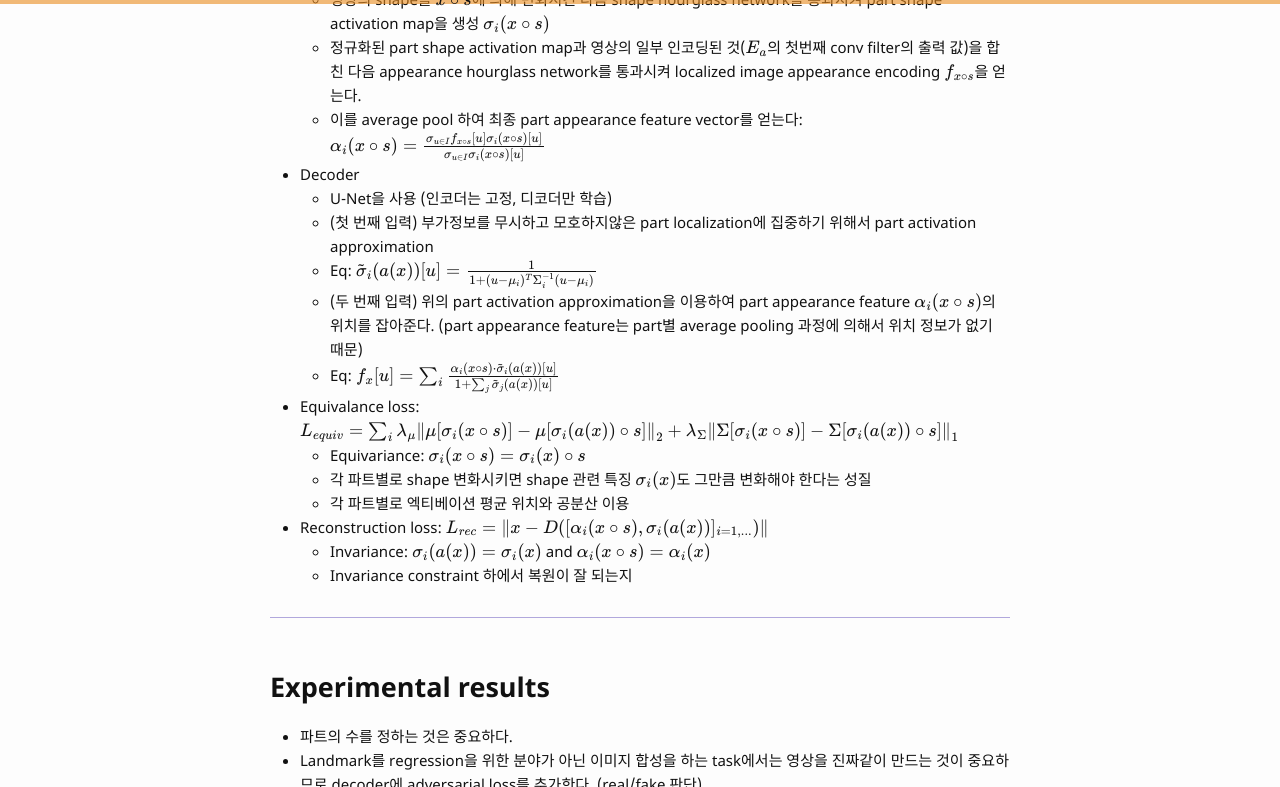
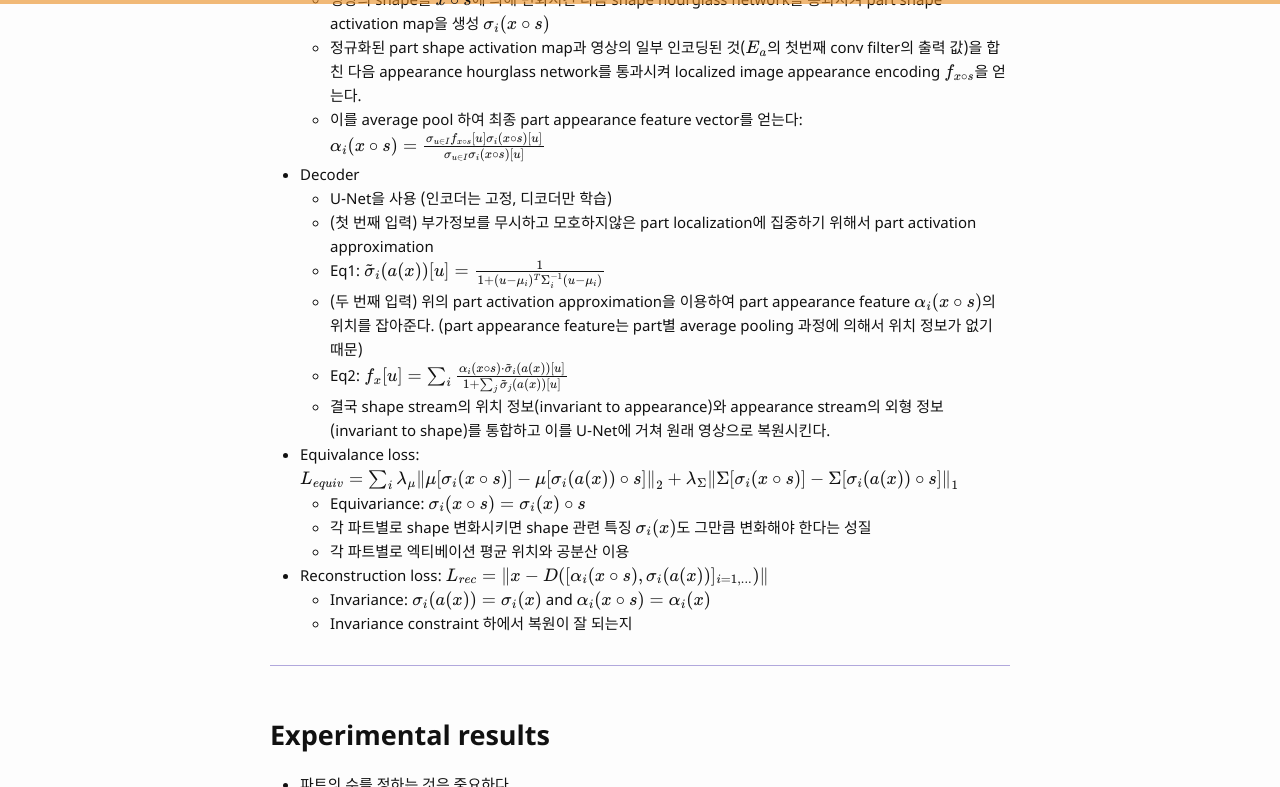
Before and after one commit to bismex/bismex.github.io, a Jekyll site: the page built from _posts/2019-05-27-UPBD.md, in a window 1280 px wide and 900 px high, scrolled down 2499 px, cut to the strip 0-787 px from the top of the window. Built offline with Jekyll 4.4.1, drawn with Linux system fonts in a browser that asks for light colours; formulas are drawn with MathJax 3.

Commit message:
Update 2019-05-27-UPBD.md

```diff
--- a/_posts/2019-05-27-UPBD.md
+++ b/_posts/2019-05-27-UPBD.md
@@ -70,9 +70,10 @@ tags: CV unsupervised disentangled
 - Decoder
   - U-Net을 사용 (인코더는 고정, 디코더만 학습)
   - (첫 번째 입력) 부가정보를 무시하고 모호하지않은 part localization에 집중하기 위해서 part activation approximation
-  - Eq: $$\tilde{\sigma}_i (a(x)) [u] = \frac{1}{1 + (u - \mu_i)^T \Sigma^{-1}_i (u - \mu_i)}$$
+  - Eq1: $$\tilde{\sigma}_i (a(x)) [u] = \frac{1}{1 + (u - \mu_i)^T \Sigma^{-1}_i (u - \mu_i)}$$
   - (두 번째 입력) 위의 part activation approximation을 이용하여 part appearance feature $$\alpha_i (x \circ s)$$의 위치를 잡아준다. (part appearance feature는 part별 average pooling 과정에 의해서 위치 정보가 없기 때문)
-  - Eq: $$f_x [u] = \sum_i \frac{\alpha_i (x \circ s) \cdot \tilde{\sigma}_i (a(x))[u]}{1 + \sum_j \tilde{\sigma}_j (a(x))[u]} $$
+  - Eq2: $$f_x [u] = \sum_i \frac{\alpha_i (x \circ s) \cdot \tilde{\sigma}_i (a(x))[u]}{1 + \sum_j \tilde{\sigma}_j (a(x))[u]} $$
+  - 결국 shape stream의 위치 정보(invariant to appearance)와 appearance stream의 외형 정보(invariant to shape)를 통합하고 이를 U-Net에 거쳐 원래 영상으로 복원시킨다.
 - Equivalance loss: $$L_{equiv} = \sum_i \lambda_{\mu} \left \| \mu[\sigma_i (x \circ s)] - \mu[\sigma_i (a(x)) \circ s] \right \|_2 + \lambda_{\Sigma} \left \| \Sigma[\sigma_i (x \circ s)] - \Sigma[\sigma_i (a(x)) \circ s] \right \|_1 $$
   - Equivariance: $$\sigma_i (x \circ s) = \sigma_i (x) \circ s$$
   - 각 파트별로 shape 변화시키면 shape 관련 특징 $$\sigma_i (x)$$도 그만큼 변화해야 한다는 성질
```
